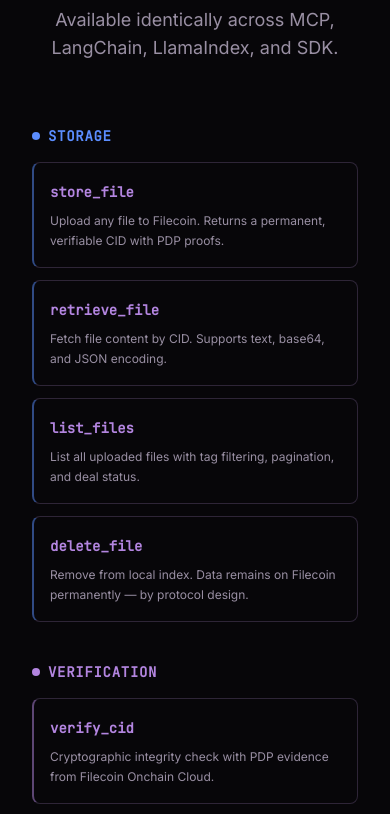
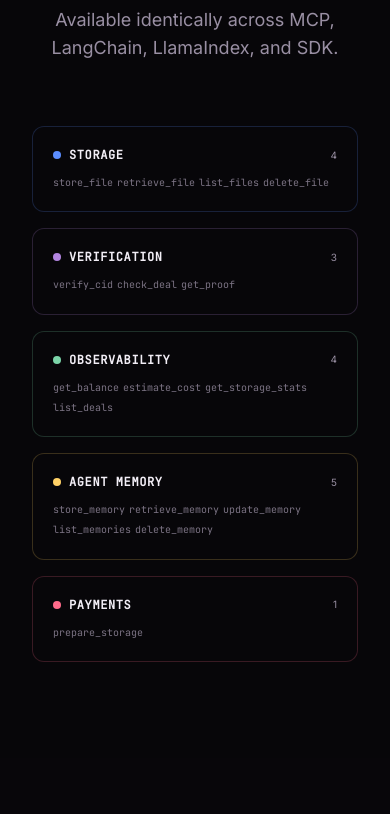
Before and after one commit to Klorenn/LavanderSDK, a React (Vite) app in the folder apps/landing/: page / in a window 390 px wide. Shown: the part 3720-4534 px from the top of the page. Built offline with nearby package versions, Linux system fonts and the light colour scheme; a web font is replaced by a local one.

Commit message:
fix: compact tools section — 5 group cards with tool name chips, no descriptions

```diff
--- a/apps/landing/src/App.tsx
+++ b/apps/landing/src/App.tsx
@@ -431,35 +431,39 @@
 }
 
 function ToolsSection() {
-  const groupColors: Record<string, string> = {
-    'Storage': 'text-[#5b8dff]', 'Verification': 'text-accent', 'Observability': 'text-[#7bd4a8]',
-    'Agent Memory': 'text-[#ffd166]', 'Payments': 'text-[#ff6b8b]',
-  };
-  const groupBorders: Record<string, string> = {
-    'Storage': 'border-l-[#5b8dff]/50', 'Verification': 'border-l-accent/50', 'Observability': 'border-l-[#7bd4a8]/50',
-    'Agent Memory': 'border-l-[#ffd166]/50', 'Payments': 'border-l-[#ff6b8b]/50',
+  const groupStyles: Record<string, { dot: string; border: string; text: string }> = {
+    'Storage':      { dot: 'bg-[#5b8dff]', border: 'border-[#5b8dff]/20 hover:border-[#5b8dff]/40', text: 'text-[#5b8dff]' },
+    'Verification': { dot: 'bg-accent',     border: 'border-accent/20 hover:border-accent/40',         text: 'text-accent' },
+    'Observability':{ dot: 'bg-[#7bd4a8]', border: 'border-[#7bd4a8]/20 hover:border-[#7bd4a8]/40', text: 'text-[#7bd4a8]' },
+    'Agent Memory': { dot: 'bg-[#ffd166]', border: 'border-[#ffd166]/20 hover:border-[#ffd166]/40', text: 'text-[#ffd166]' },
+    'Payments':     { dot: 'bg-[#ff6b8b]', border: 'border-[#ff6b8b]/20 hover:border-[#ff6b8b]/40', text: 'text-[#ff6b8b]' },
   };
 
   return (
     <section id="tools" className="px-8 py-24 md:px-28 md:py-32">
       <div className="mx-auto max-w-6xl">
         <SectionHeading label="API" title="17 tools. Five groups." subtitle="Available identically across MCP, LangChain, LlamaIndex, and SDK." />
-        <div className="space-y-10">
-          {allTools.map(({ group, tools: groupTools }) => (
-            <motion.div key={group} initial={{ opacity: 0, y: 30 }} whileInView={{ opacity: 1, y: 0 }} viewport={{ once: true, amount: 0.2 }} transition={{ duration: 0.5 }}>
-              <h3 className={`font-mono text-sm font-semibold ${groupColors[group]} mb-4 uppercase tracking-wider flex items-center gap-2`}>
-                <span className="h-2 w-2 rounded-full inline-block" style={{ backgroundColor: 'currentColor' }} />{group}
-              </h3>
-              <div className="grid gap-3 sm:grid-cols-2 lg:grid-cols-3">
-                {groupTools.map(t => (
-                  <div key={t.name} className={`rounded-lg border border-border bg-background p-4 border-l-2 ${groupBorders[group]} card-glow`}>
-                    <code className="font-mono text-sm font-bold text-accent">{t.name}</code>
-                    <p className="mt-2 text-xs text-muted-foreground leading-5">{t.desc}</p>
-                  </div>
-                ))}
-              </div>
-            </motion.div>
-          ))}
+        <div className="grid gap-4 sm:grid-cols-2 lg:grid-cols-5">
+          {allTools.map(({ group, tools: groupTools }, i) => {
+            const s = groupStyles[group];
+            return (
+              <motion.div key={group} initial={{ opacity: 0, y: 20 }} whileInView={{ opacity: 1, y: 0 }} viewport={{ once: true }} transition={{ duration: 0.4, delay: i * 0.08 }}
+                className={`rounded-xl border bg-background p-5 transition-all duration-300 ${s.border} card-glow`}>
+                <div className="flex items-center gap-2 mb-3">
+                  <span className={`h-2 w-2 rounded-full ${s.dot}`} />
+                  <h3 className="font-mono text-xs font-semibold uppercase tracking-wider text-foreground">{group}</h3>
+                  <span className="ml-auto text-[10px] text-muted-foreground">{groupTools.length}</span>
+                </div>
+                <div className="flex flex-wrap gap-1">
+                  {groupTools.map(t => (
+                    <code key={t.name} className="text-[10px] font-mono text-muted-foreground/80 leading-relaxed">
+                      {t.name}
+                    </code>
+                  ))}
+                </div>
+              </motion.div>
+            );
+          })}
         </div>
       </div>
     </section>
```
